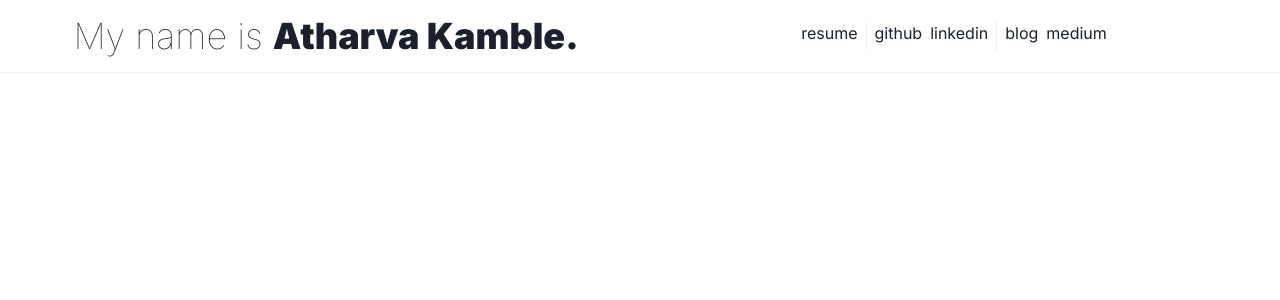
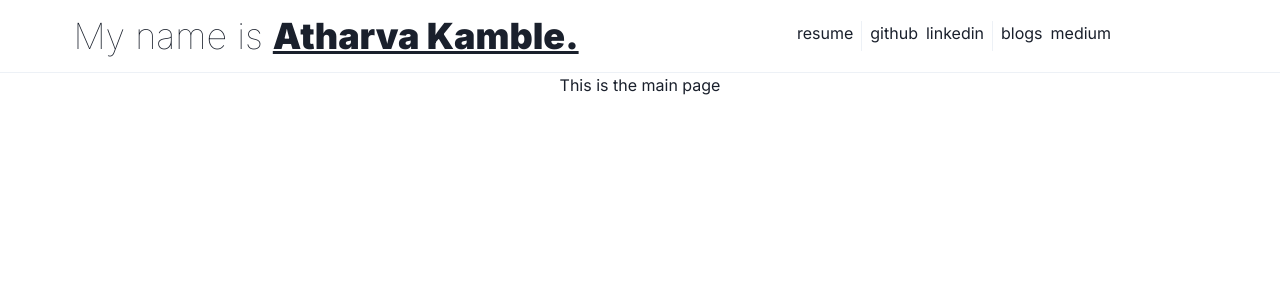
Before and after one commit to athkdev/me, a Next.js app: page / in a window 1280 px wide. Shown: the top 300 px of the page. Built offline with nearby package versions, Linux system fonts and the light colour scheme.

Commit message:
ux: improve UX by adding transitions

```diff
--- a/src/components/nav.tsx
+++ b/src/components/nav.tsx
@@ -40,8 +40,11 @@ const Nav = (): ReactElement => {
       <div className="flex md:grid grid-cols-2 gap-2 m-4">
         <Center className="mx-auto">
           <div>
-            <h1 className="font-thin text-2xl md:text-4xl">
-              My name is <span className="name">Atharva Kamble.</span>
+            <h1 className="font-thin text-2xl md:text-4xl hover:-translate-y-1 transition ease-in-out">
+              My name is{" "}
+              <span className="name underline underline-offset-2 hover:text-amber-500 cursor-pointer">
+                <Link href="/">Atharva Kamble.</Link>
+              </span>
             </h1>
             {/* <p className="font-text">
             I am a
@@ -56,19 +59,27 @@ const Nav = (): ReactElement => {
         </Center>
         <div className="hidden md:flex bg-secondary font-text ">
           <div className="flex mx-auto gap-2 my-auto">
-            <Link href="/resume.pdf" isExternal>
+            <Link
+              href="/resume.pdf"
+              isExternal
+              className="hover:-translate-y-0.5 transition ease-in-out"
+            >
               resume
             </Link>
             <Center height="30px">
               <Divider orientation="vertical" />
             </Center>
-            <Link href="https://github.com/AtharvaKamble" isExternal>
+            <Link
+              href="https://github.com/AtharvaKamble"
+              isExternal
+              className="hover:-translate-y-0.5 transition ease-in-out"
+            >
               github
             </Link>
-
             <Link
               href="https://www.linkedin.com/in/atharva-kamble-0b14b71b8/"
               isExternal
+              className="hover:-translate-y-0.5 transition ease-in-out"
             >
               linkedin
             </Link>
@@ -76,10 +87,18 @@ const Nav = (): ReactElement => {
             <Center height="30px">
               <Divider orientation="vertical" />
             </Center>
-            <Link href="/blog/" isExternal>
-              blog
+            <Link
+              href="/blog/"
+              isExternal
+              className="hover:-translate-y-0.5 transition ease-in-out"
+            >
+              blogs
             </Link>
-            <Link href="https://medium.com/@atharvadkamble00" isExternal>
+            <Link
+              href="https://medium.com/@atharvadkamble00"
+              isExternal
+              className="hover:-translate-y-0.5 transition ease-in-out"
+            >
               medium
             </Link>
           </div>
@@ -142,7 +161,7 @@ const Nav = (): ReactElement => {
                       className="w-full"
                     >
                       <Link href="/blog" isExternal>
-                        blog
+                        blogs
                       </Link>
                     </Button>
                     <Button
--- a/src/pages/_app.tsx
+++ b/src/pages/_app.tsx
@@ -1,6 +1,14 @@
+import Nav from "@/components/nav";
 import "@/styles/globals.css";
+import { ChakraProvider, Divider } from "@chakra-ui/react";
 import type { AppProps } from "next/app";
 
 export default function App({ Component, pageProps }: AppProps) {
-  return <Component {...pageProps} />;
+  return (
+    <ChakraProvider>
+      <Nav />
+      <Divider />
+      <Component {...pageProps} />
+    </ChakraProvider>
+  );
 }
--- a/src/pages/blog/index.tsx
+++ b/src/pages/blog/index.tsx
@@ -1,3 +1,30 @@
+import BlogCard from "@/components/BlogCard";
+import { Center, Grid, Stack } from "@chakra-ui/react";
+
 export default function Blog() {
-  return <h1>This is from the blog page</h1>;
+  return (
+    <Center className="m-6">
+      <Stack>
+        <p className="mb-2 mx-auto text-xs sm:text-base">These are my blogs!</p>
+        <div className="grid grid-cols-2 gap-6">
+          <BlogCard
+            imageUrl="https://miro.medium.com/max/640/1*4aUPydBnK6n-i3oI0eWVkw.gif"
+            imageAltText="Homer simpson clones and Peter Griffin."
+            title="Open-source. What? Why? How?"
+          />
+
+          <BlogCard
+            imageUrl="https://miro.medium.com/max/640/1*4aUPydBnK6n-i3oI0eWVkw.gif"
+            imageAltText="Homer simpson clones and Peter Griffin."
+            title="New blog post number 2"
+          />
+          <BlogCard
+            imageUrl="https://miro.medium.com/max/828/1*BHzsQDZbRtoemiSlXmd3RA.gif"
+            imageAltText="Homer simpson clones and Peter Griffin."
+            title="New blog post number 3"
+          />
+        </div>
+      </Stack>
+    </Center>
+  );
 }
--- a/src/pages/index.tsx
+++ b/src/pages/index.tsx
@@ -1,18 +1,16 @@
-import Head from "next/head";
-import Image from "next/image";
 import { Inter } from "@next/font/google";
 import styles from "@/styles/Home.module.css";
 import Nav from "@/components/nav";
 
-import { ChakraProvider, Divider } from "@chakra-ui/react";
+import { ReactElement } from "react";
+import { Center } from "@chakra-ui/react";
 
 const inter = Inter({ subsets: ["latin"] });
 
-export default function Home() {
+export default function Home({ children }: { children: ReactElement }) {
   return (
-    <ChakraProvider>
-      <Nav />
-      <Divider />
-    </ChakraProvider>
+    <Center>
+      <h1>This is the main page</h1>
+    </Center>
   );
 }
```
